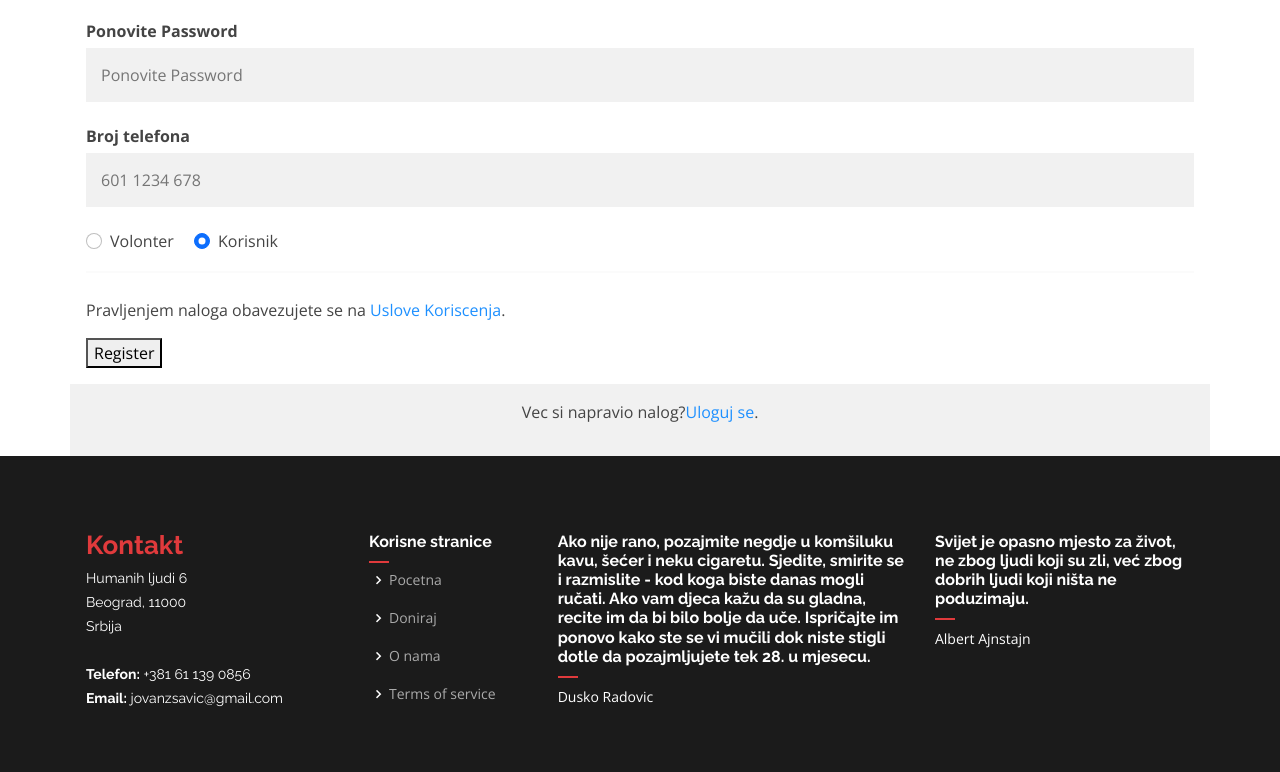
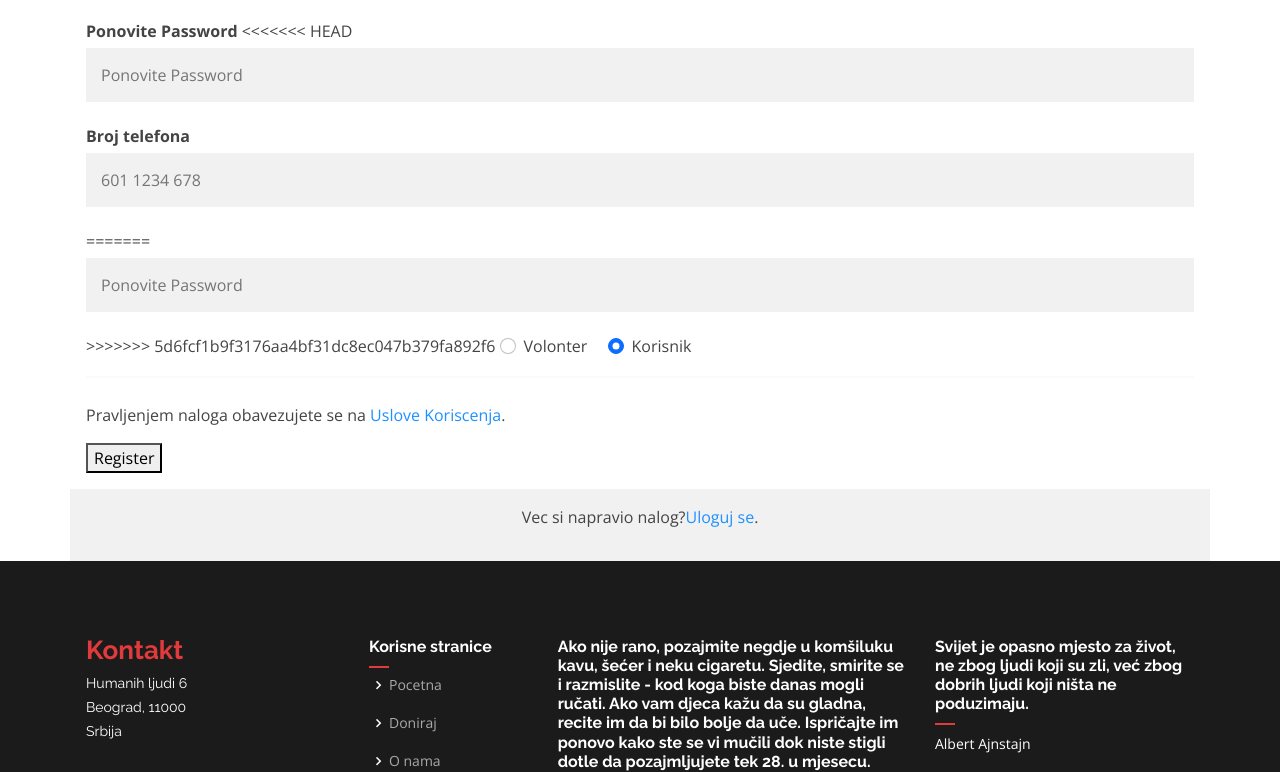
Before and after one commit to Jovan-Savic/Finale, a website: page Frontend/register.html in a window 1280 px wide. Shown: the part 757-1529 px from the top of the page. Drawn offline with nearby package versions, Linux system fonts and the light colour scheme.

Commit message:
3 ujutru je samo hocu da spavam taj slatki slatki odmor

```diff
--- a/Frontend/register.html
+++ b/Frontend/register.html
@@ -101,11 +101,16 @@
       <input type="password" placeholder="Enter Password" name="psw" id="psw" class="pass" required>
         <div class="og"></div>
       <label for="psw-repeat"><b>Ponovite Password</b></label>
+<<<<<<< HEAD
       <input type="password" placeholder="Ponovite Password" name="psw-repeat" id="psw-repeat" class="passre" required>
      <div class="parg"></div>
      <label for="br"><b>Broj telefona</b></label>
      <input type="text" placeholder="601 1234 678" name="br" id="br" class="bro" required>
      <div class="bg"></div>
+=======
+      <input type="password" placeholder="Ponovite Password" name="psw-repeat" id="psw-repeat" required>
+
+>>>>>>> 5d6fcf1b9f3176aa4bf31dc8ec047b379fa892f6
       <div class="form-check form-check-inline">
         <input class="form-check-input" type="radio" name="exampleRadios" id="exampleRadios1" value="option1" checked>
         <label class="form-check-label" for="exampleRadios1">
@@ -117,7 +122,8 @@
         <label class="form-check-label" for="exampleRadios1">
           Korisnik
         </label>
-      </div> <hr>
+      </div>
+      <hr>
       <p>Pravljenjem naloga obavezujete se na <a href="terms.txt">Uslove Koriscenja</a>.</p>
       <button type="submit" class="zasto">Register</button>
     </div>
```
Lines whose indentation alone changed are shown as unchanged.
